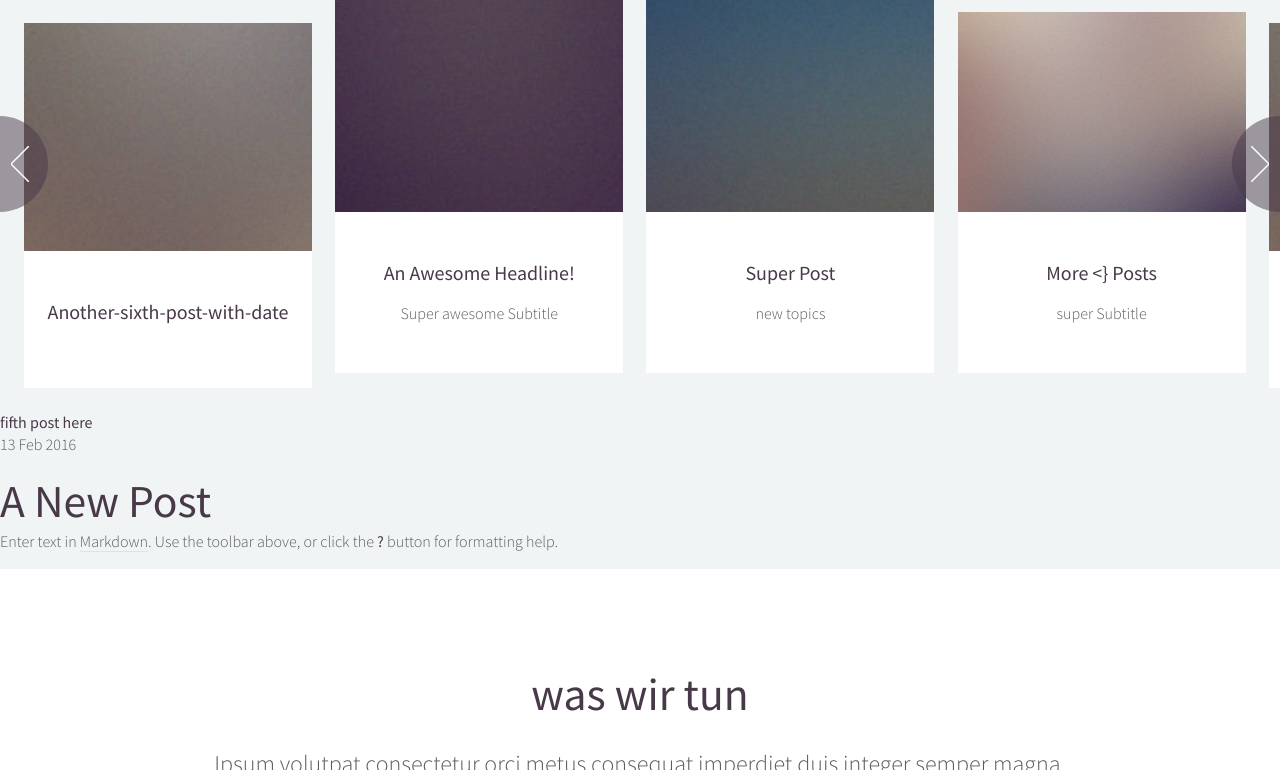
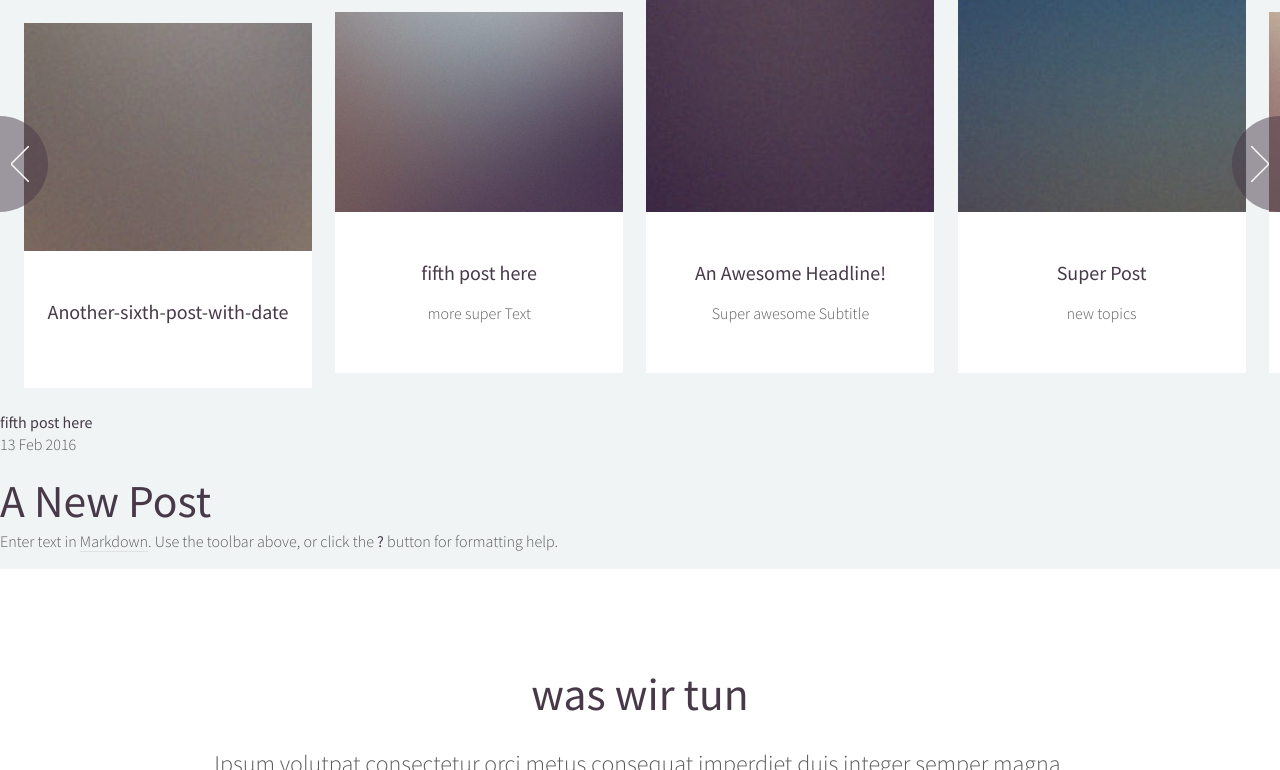
Before and after one commit to LieselWaeppen/LieselWaeppen.github.io, a Jekyll site: the page built from _posts/2016-02-13-fifth-post-here.md, in a window 1280 px wide and 900 px high, scrolled down 1210 px, cut to the strip 0-770 px from the top of the window. Built offline with Jekyll 4.4.1, drawn with Linux system fonts in a browser that asks for light colours; nearby versions of some CDN libraries; some of the changed lines change nothing that is shown.

Commit message:
Updated 2016-02-13-fifth-post-here.md

```diff
--- a/_posts/2016-02-13-fifth-post-here.md
+++ b/_posts/2016-02-13-fifth-post-here.md
@@ -1,7 +1,7 @@
 ---
 layout: post
-subtitle: ""
-date: 2016-02-13
+subtitle: more super Text
+date: "Sat Feb 13 2016 01:00:00 GMT+0100 (Mitteleuropäische Zeit)"
 author: Liesel Wäppen
 img: /img/pic08.jpg
 published: true
@@ -10,6 +10,7 @@ title: fifth post here
 ---
 
 
+
 ## A New Post
 
 Enter text in [Markdown](http://daringfireball.net/projects/markdown/). Use the toolbar above, or click the **?** button for formatting help.
```
